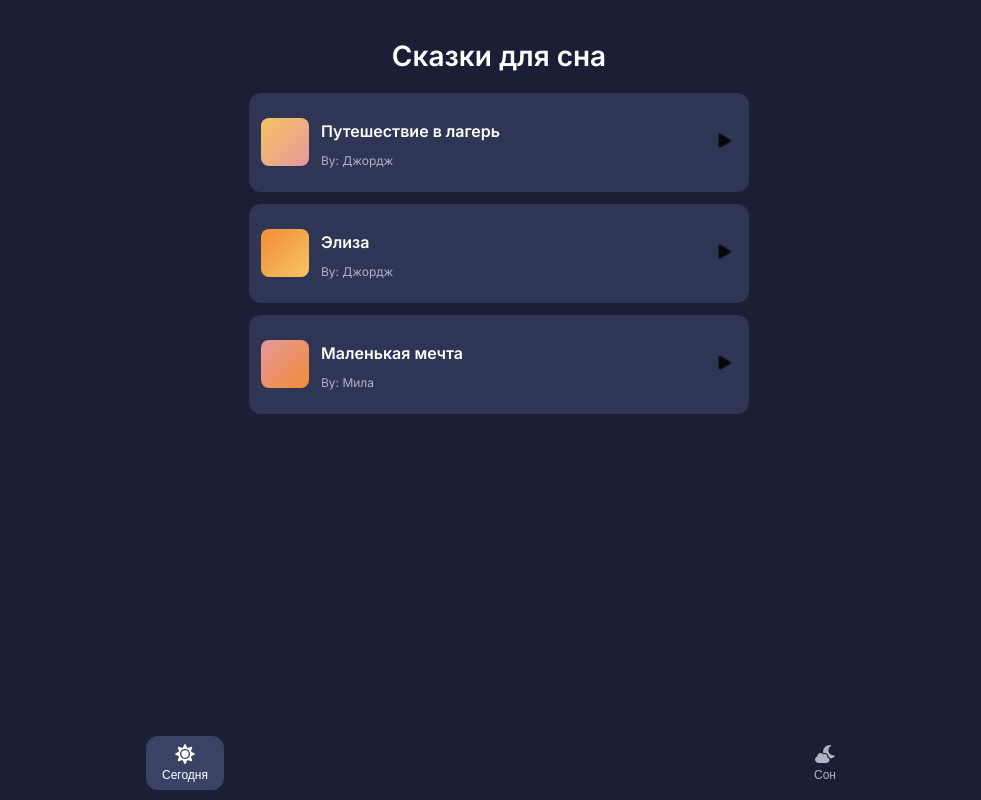
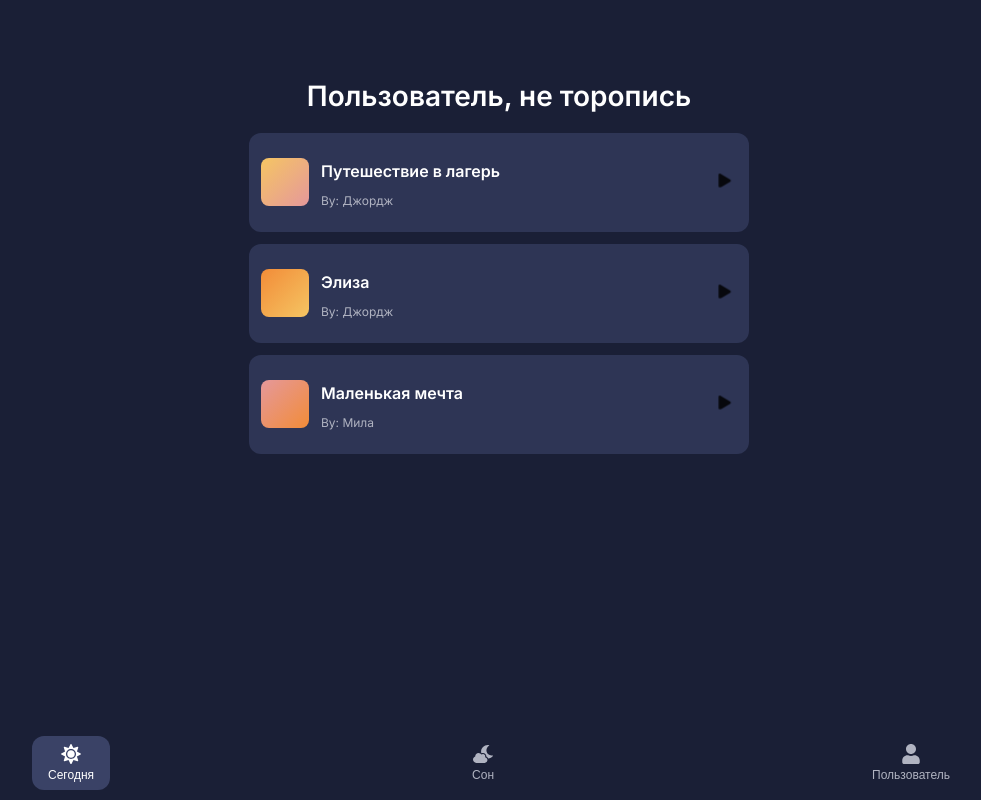
Before and after one commit to GeorgeBuzeev/SleepApp, a React (Create React App) app: page / in a window 1280 px wide. Shown: the whole page, without its empty margins (141-1122 px from the left). Built offline with nearby package versions, Linux system fonts and the light colour scheme.

Commit message:
Fixed top overlap, removed pulse from player controls, updated title with username, added profile tab

```diff
--- a/src/App.css
+++ b/src/App.css
@@ -13,6 +13,7 @@
   flex: 1; /* Занимает всё доступное пространство */
   overflow-y: auto; /* Позволяет скроллить при необходимости */
   padding: 20px; /* Внутренние отступы */
+  padding-top: 60px; /* Отступ сверху для избежания наложения на панель Telegram */
   padding-bottom: 80px; /* Учитываем место для навигации внизу */
 }
 
--- a/src/App.js
+++ b/src/App.js
@@ -1,10 +1,10 @@
 import React, { useState, useEffect } from 'react';
-import { FaPlay, FaPause, FaMoon, FaSun, FaCloudMoon, FaArrowDown, FaArrowUp } from 'react-icons/fa'; // Импортируем иконки для интерфейса
+import { FaPlay, FaPause, FaSun, FaCloudMoon, FaArrowDown, FaArrowUp, FaUser } from 'react-icons/fa'; // Импортируем иконки для интерфейса
 import './App.css';
 
 function App() {
   // Состояния приложения
-  // activeTab: Определяет, какая вкладка активна ("today" или "sleep")
+  // activeTab: Определяет, какая вкладка активна ("today", "sleep" или "profile")
   const [activeTab, setActiveTab] = useState('today');
   // isPlaying: Указывает, воспроизводится ли трек в данный момент
   const [isPlaying, setIsPlaying] = useState(false);
@@ -18,6 +18,8 @@ function App() {
   const [isPlayerOpen, setIsPlayerOpen] = useState(false);
   // isMinimized: Указывает, свёрнут ли плеер в мини-версию
   const [isMinimized, setIsMinimized] = useState(false);
+  // userName: Хранит имя пользователя из Telegram
+  const [userName, setUserName] = useState('Пользователь');
 
   // Массив с данными о треках
   const stories = [
@@ -29,12 +31,18 @@ function App() {
   // Ссылка на элемент аудио для управления воспроизведением
   const audioRef = React.useRef(null);
 
-  // Эффект для инициализации Telegram Mini App
+  // Эффект для инициализации Telegram Mini App и получения имени пользователя
   useEffect(() => {
     if (window.Telegram && window.Telegram.WebApp) {
       window.Telegram.WebApp.ready(); // Готовим Telegram Web App
       window.Telegram.WebApp.expand(); // Расширяем окно приложения
       setTimeout(() => window.Telegram.WebApp.expand(), 100); // Повторяем расширение для надёжности
+
+      // Получаем данные пользователя из Telegram
+      const user = window.Telegram.WebApp.initDataUnsafe?.user;
+      if (user && user.first_name) {
+        setUserName(user.first_name); // Устанавливаем имя пользователя
+      }
     }
   }, []);
 
@@ -114,7 +122,7 @@ function App() {
       <div className="content-container">
         {activeTab === 'today' ? (
           <div className="main-content">
-            <h1 className="app-title">Сказки для сна</h1>
+            <h1 className="app-title">{userName}, не торопись</h1> {/* Заголовок с именем пользователя */}
             {stories.map((story) => (
               <div
                 key={story.id}
@@ -133,11 +141,16 @@ function App() {
             ))}
             <div className="spacer"></div> {/* Пустой блок для прокрутки */}
           </div>
-        ) : (
+        ) : activeTab === 'sleep' ? (
           <div className="main-content">
             <h1 className="app-title">Спокойный сон</h1>
             <p className="app-subtitle">Премиум-доступ к сказкам для лёгкого засыпания.</p>
             <button className="catalog-button">Каталог</button>
+          </div>
+        ) : (
+          <div className="main-content">
+            <h1 className="app-title">{userName}</h1> {/* Заголовок вкладки профиля */}
+            <p className="app-subtitle">Это твой профиль</p>
           </div>
         )}
       </div>
@@ -156,7 +169,7 @@ function App() {
                   <line x1="5" y1="4" x2="5" y2="20"/>
                 </svg>
               </button>
-              <button className="player-button play-button pulse" onClick={togglePlay}>
+              <button className="player-button play-button" onClick={togglePlay}>
                 {isPlaying ? <FaPause size={32} color="#F5C563" /> : <FaPlay size={32} color="#F5C563" />}
               </button>
               <button className="player-button" onClick={playNext}>
@@ -180,7 +193,7 @@ function App() {
               <FaArrowDown className="me-2" /> Свернуть
             </button>
             <button className="action-button close" onClick={closePlayer}>
-              Закрыть {/* Убрана иконка луны */}
+              Закрыть
             </button>
           </div>
         </div>
@@ -221,6 +234,13 @@ function App() {
           <FaCloudMoon /> {/* Иконка луны для вкладки "Сон" */}
           <span>Сон</span>
         </button>
+        <button
+          className={`nav-button ${activeTab === 'profile' ? 'active' : ''}`}
+          onClick={() => setActiveTab('profile')}
+        >
+          <FaUser /> {/* Иконка пользователя для вкладки профиля */}
+          <span>{userName}</span>
+        </button>
       </div>
       <audio
         ref={audioRef}
```
